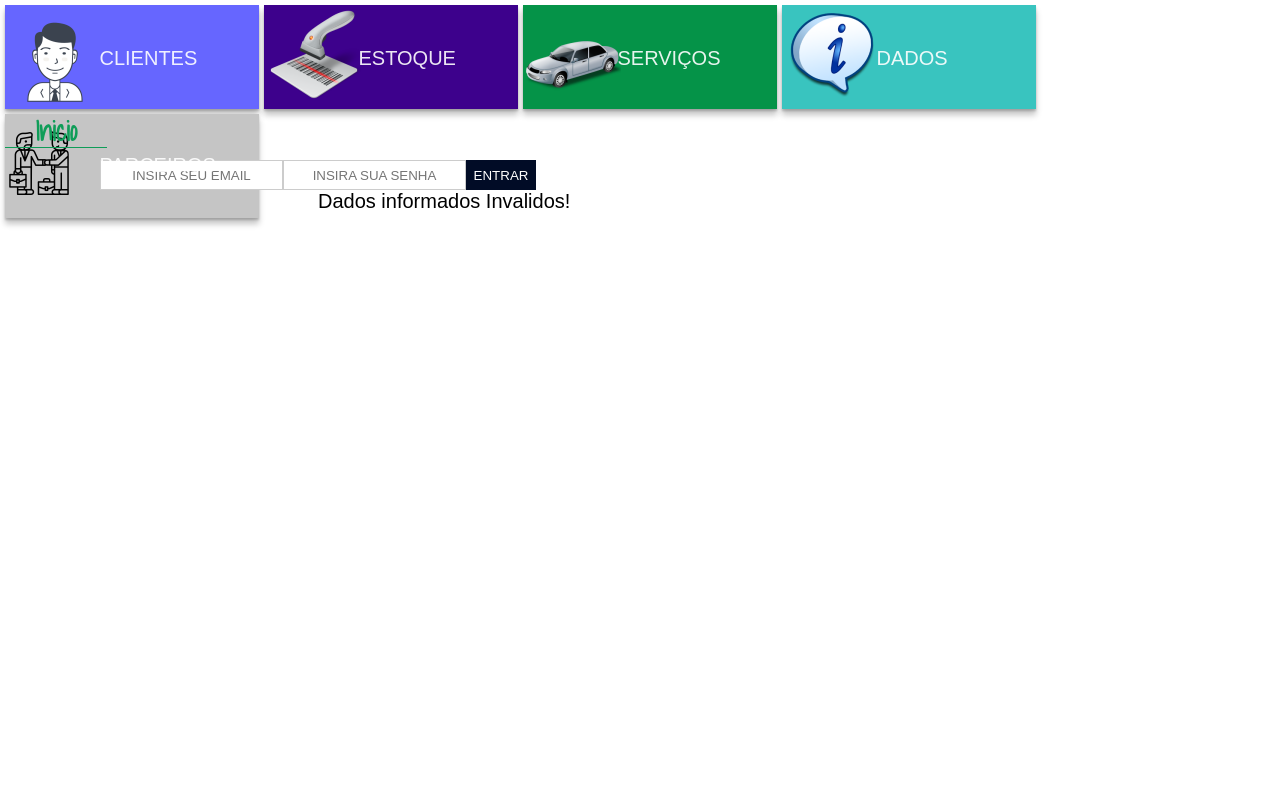
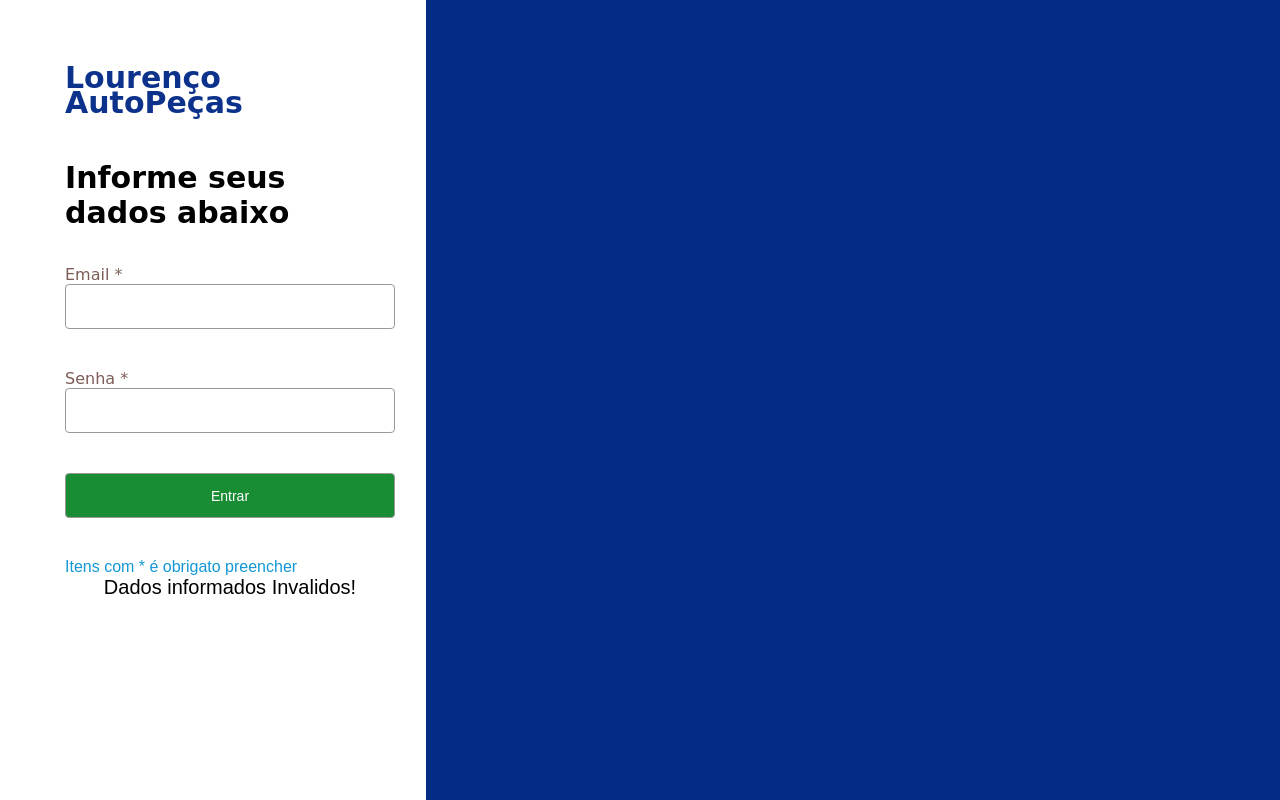
Before and after one commit to Guilherme2080/estrutura_mvc, a PHP site: page /estrutura_mvc/entrar/login in a window 1280 px wide. Run offline with PHP 8.4, Linux system fonts and the light colour scheme; some web fonts are replaced.

Commit message:
parcialmente tela de login e botoes de exclur prod

```diff
--- a/controles/inicioControle.php
+++ b/controles/inicioControle.php
@@ -13,7 +13,7 @@ class inicioControle extends controle{
     //visual que será mostrado, que vem la da pasta visual
       //um segundo parametro está sendo enviado que são os dados do array acima
        $dados = array();
-        $this->carregarModelo('inicio', $dados);
+        $this->carregarModelo('entrar', $dados);
     }
 
 
--- a/midias/css/estilo.css
+++ b/midias/css/estilo.css
@@ -251,12 +251,7 @@ body { overflow-x: hidden; }
     text-align: center;
 }
 
-.tela_logar h3{
-
-    text-align: center;
-    color:#fff;
-    background-color: #330033;
-}
+
 
 
 
@@ -299,58 +294,6 @@ body { overflow-x: hidden; }
 
 }
 
-.bt_entrar{
-   border:0;
-   width:70px;
-   padding: 4px;
-  background-color: #010C26;
-   text-transform: uppercase;
-   color:#fff;
-   height: 30px;
-
-}
-
-.tela_logar form input{
-
-    text-align: center;
-    padding:2px;
-    outline: 0;
-}
-
-.bt_entrar, .tela_logar form a{
-
-}
-
-
-.tela_logar{
-
-    margin-left: 100px;
-    float: left;
-    display: flex;
-    flex-flow: row wrap;
-    justify-content: center;
-    align-items: center;
-}
-
-.tela_logar form {
-    display: flex;
-    flex-flow: row wrap;
-    width: 100%;
-
-
-}
-
-
-
-.tela_logar form a{
-    width: 100%;
-    line-height: 50px;
-    height: 50px;
-    text-align: center;
-    text-decoration: none;
-    padding: 10px;
-
-}
 
 .cad_tela{
      width: 50%;
@@ -3056,11 +2999,7 @@ inputs_inser_caixa p{
     text-align: center;
 }
 
-.exibir_soma{
-
-
-
-}
+
 .exibir_soma p{
     margin: 0 auto;
     text-align: center;
@@ -3190,3 +3129,92 @@ inputs_inser_caixa p{
 
     color:rgb(224, 216, 216);
 }
+
+
+/* -----------------------pagina de login inicio-------------------------- */
+
+.pagina_login{
+    height: 100%;
+    float: left;
+    width: 100%;
+
+}
+
+.tela_logar{
+    float: left;
+    background-color: #ffffff;
+    height: 100%;
+    width: 33.3%;
+}
+.tela_apresentacao{
+    float: left;
+    background-color: #022c85;
+    height: 100%;
+    width: 66.7%;
+}
+
+.nome_marca_login{
+    margin-left: 65px;
+    color:#0c328b;
+    /* background-color: #009999; */
+    margin-top: 65px;
+    height: 30px;
+    width: 290px;
+}
+.nome_marca_login article{
+    line-height: 25px;
+    font-size: 30px;
+    font-family: cursive;
+    font-weight: bolder;
+}
+
+.info_para_dados{
+    /* background-color: #009999; */
+    margin-top: 65px;
+    margin-left: 65px;
+    float: left;
+    width: 290px;
+    height: 75px;
+}
+.info_para_dados article{
+    line-height: 35px;
+    font-size: 30px;
+    font-family: cursive;
+    font-weight: bolder;
+}
+
+.tela_logar form{
+    margin-left: 65px;
+    margin-top: 30px;
+    float: left;
+    /* background-color: #00C0EF; */
+    width: 330px;
+}
+.tela_logar p{
+    font-family: cursive;
+   color:#7D5C57;
+}
+
+.tela_logar input{
+    padding: 10px;
+    font-size: 14px;
+    border:1px solid rgb(155, 151, 151);
+    border-radius: 4px;
+    margin-bottom: 40px;
+    height: 45px;
+    width: 330px;
+}
+.tela_logar aside{
+
+    color:#1397D5;
+}
+
+.bt_entrar_login{
+    text-transform: capitalize;
+    color:#fff;
+    background-color: #188d34;
+}
+
+
+
+/* -----------------------pagina de login fim -------------------------- */
--- a/visual/entrar.php
+++ b/visual/entrar.php
@@ -1,31 +1,45 @@
-<div class="topo_pgs">
-   <h1>Inicio<h4>Para acessar o sistema realize o login</h4></h1>
 
+<style>
+    .menu{
+        display: none;
+    }
+</style>
 
-<div class="bt_voltar hvr-bounce-out">
-    <a href="<?php echo URL_BASE ?>arealogada">Voltar</a>
-</div>
-</div>
-<div class="tela_logar">
+<div class="pagina_login">
 
+    <div class="tela_logar">
 
-    <form method="POST" action="<?php URL_BASE ?>entrar/login">
+            <div class="nome_marca_login">
+                <article>Lourenço AutoPeças</article>
+            </div>
 
+            <div class="info_para_dados">
+               <article>Informe seus dados  abaixo</article>
+            </div>
 
-        <input class="email" required="" type="email" name="email" placeholder="INSIRA SEU EMAIL">
-        <input  class="senha" required="" type="password" name="senha" placeholder="INSIRA SUA SENHA"><br>
+    <!-- ------------------------------------------------------------------------- -->
+            <form method="POST" action="<?php URL_BASE ?>entrar/login">
+                <p>Email *</p>
+                <input  required="" type="email" name="email" >
 
-        <input class="bt_entrar" type="submit" value="entrar"><br>
+                <p>Senha *</p>
+                <input  required="" type="password" name="senha" ><br>
 
-        <!--    <a href="<?php echo URL_BASE ?>cadastrar">Cadastrar</a> -->
+                <input class="bt_entrar_login"  type="submit" value="entrar"><br>
 
-        <div class="mensagemerro">
-            <?php echo @$mensagem; ?>
-        </div>
+                <aside>Itens com * é obrigato preencher</aside>
+                <div class="mensagemerro">
+                    <?php echo @$mensagem; ?>
+                </div>
+            </form>
+    <!-- ---------------------------------------------------------------------------- -->
 
-    </form>
+    </div>
+
+    <div class="tela_apresentacao">
 
 
 
+    </div>
 
 </div>
```
Also changed, not shown: visual/inicio.php (deleted, +0 -9 lines), visual/produtos.php (+12 -3 lines), controles/entrarControle.php (line endings or trailing spaces), visual/modelo.php (indentation only).
